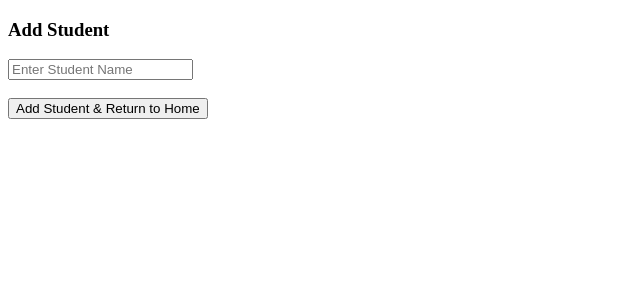
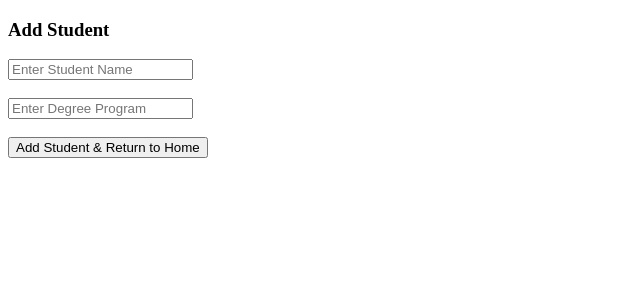
Before and after one commit to kkretschmerhensley/student-list, an Angular app: page /add-student in a window 1280 px wide. Shown: the top 300 px of the page, without its empty margins (0-640 px from the left). Built offline with nearby package versions, Linux system fonts and the light colour scheme.

Commit message:
Got degree input binding working

```diff
--- a/src/app/add-student/add-student.component.html
+++ b/src/app/add-student/add-student.component.html
@@ -7,4 +7,12 @@
 >
 
 <br><br>
+
+<input
+  type="text"
+  placeholder="Enter Degree Program"
+  [(ngModel)]="degree"
+>
+
+<br><br>
 <button (click)="addStudent()">Add Student &amp; Return to Home</button>
--- a/src/app/add-student/add-student.component.ts
+++ b/src/app/add-student/add-student.component.ts
@@ -18,11 +18,12 @@ export class AddStudentComponent implements OnInit {
   }
 
   studentName = "";
+  degree = "";
 
   addStudent() {
     this.studentSvc.addStudent({
       name: this.studentName,
-      degreeProgram: "Unknown"
+      degreeProgram: this.degree
     });
 
     this.location.back();
```
